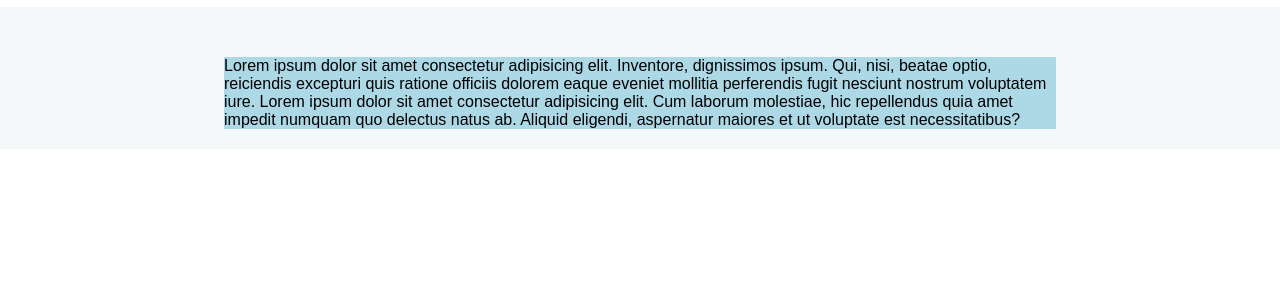
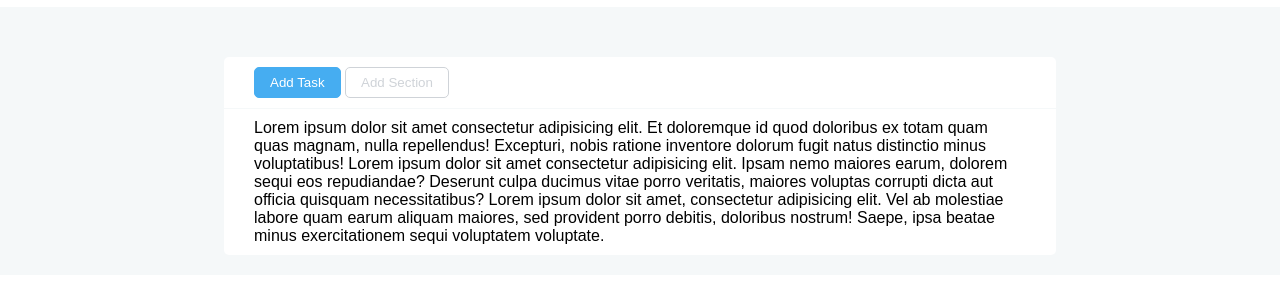
Before and after one commit to AlessandroSCPse/html-toboolist, a plain HTML site: page index.html in a window 1280 px wide. Shown: the part 63-346 px from the top of the page. Drawn offline with Linux system fonts and the light colour scheme.

Commit message:
done buttons section

```diff
--- a/css/style.css
+++ b/css/style.css
@@ -8,6 +8,24 @@
 /* COMMON */
 body {
     font-family: sans-serif;
+}
+.btn {
+    display: inline-block;
+    border-style: solid;
+    border-width: 1px;
+    padding: 7px 15px;
+    border-radius: 5px;
+    cursor: pointer;
+}
+.btn-blue {
+    background-color: #46adf1;
+    border-color: #46adf1;
+    color: white;
+}
+.btn-white {
+    background-color: white;
+    color: #cfd3d8;
+    border-color: #cfd3d8;
 }
 
 /* Header */
@@ -30,7 +48,15 @@ main {
     padding-bottom: 20px;
 }
 .main-container {
-    background-color: lightblue;
+    background-color: white;
     width: 65%;
     margin: auto;
+    border-radius: 5px;
 }
+.buttons {
+    padding: 10px 30px;
+    border-bottom: 1px solid #f5f8f9;
+}
+.todo-list {
+    padding: 10px 30px;
+}
--- a/index.html
+++ b/index.html
@@ -20,8 +20,16 @@
     <main>
         <!-- Main container -->
         <div class="main-container">
-            Lorem ipsum dolor sit amet consectetur adipisicing elit. Inventore, dignissimos ipsum. Qui, nisi, beatae optio, reiciendis excepturi quis ratione officiis dolorem eaque eveniet mollitia perferendis fugit nesciunt nostrum voluptatem iure.
-            Lorem ipsum dolor sit amet consectetur adipisicing elit. Cum laborum molestiae, hic repellendus quia amet impedit numquam quo delectus natus ab. Aliquid eligendi, aspernatur maiores et ut voluptate est necessitatibus?
+            <div class="buttons">
+                <button class="btn btn-blue">Add Task</button>
+                <button class="btn btn-white">Add Section</button>
+            </div>
+
+            <div class="todo-list">
+                Lorem ipsum dolor sit amet consectetur adipisicing elit. Et doloremque id quod doloribus ex totam quam quas magnam, nulla repellendus! Excepturi, nobis ratione inventore dolorum fugit natus distinctio minus voluptatibus!
+                Lorem ipsum dolor sit amet consectetur adipisicing elit. Ipsam nemo maiores earum, dolorem sequi eos repudiandae? Deserunt culpa ducimus vitae porro veritatis, maiores voluptas corrupti dicta aut officia quisquam necessitatibus?
+                Lorem ipsum dolor sit amet, consectetur adipisicing elit. Vel ab molestiae labore quam earum aliquam maiores, sed provident porro debitis, doloribus nostrum! Saepe, ipsa beatae minus exercitationem sequi voluptatem voluptate.
+            </div>
         </div>
     </main>
 
```
